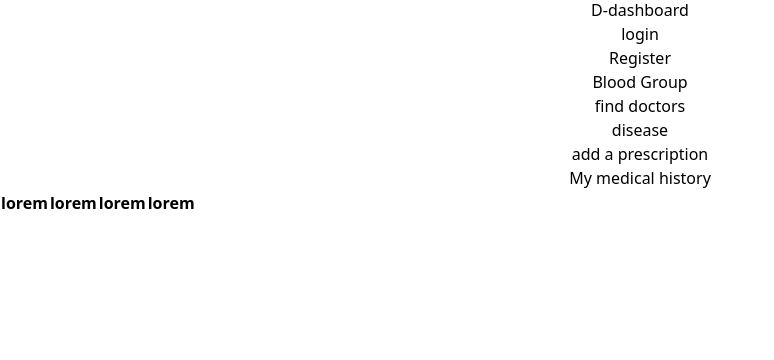
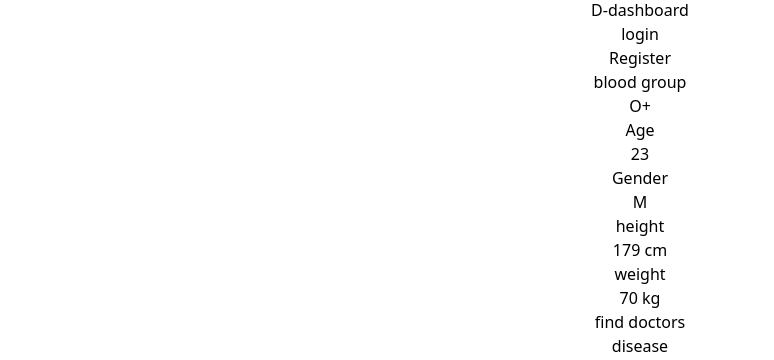
Before and after one commit to agarwalvivek29/recursive-innon8, a React (Vite) app in the folder Prasun/: page /Pdashboard in a window 1280 px wide. Shown: the part 398-758 px from the top of the page, without its empty margins (0-774 px from the left). Built offline with nearby package versions, Linux system fonts and the light colour scheme.

Commit message:
added patient dashboard

```diff
--- a/Prasun/src/components/Btn.jsx
+++ b/Prasun/src/components/Btn.jsx
@@ -2,7 +2,7 @@ import React from 'react'
 
 function Btn(props) {
   return (
-    <div className=' w-96 rounded-md m-12 p-10 text-2xl shadow-xl hover:shadow-2xl cursor-pointer'>{props.label}</div>
+    <div className=' w-72 rounded-md m-6 p-6 text-2xl shadow-xl hover:shadow-2xl cursor-pointer'>{props.label}</div>
   )
 }
 
--- a/Prasun/src/pages/Pdashboard.jsx
+++ b/Prasun/src/pages/Pdashboard.jsx
@@ -6,8 +6,31 @@ function Pdashboard() {
   return (
     <>
     <Header />
+    <div className='flex justify-between'>
+      <div className='bg-slate-300 w-36 rounded-md shadow-lg'>
+        <h2>blood group</h2>
+         <p className='bg-slate-200'>O+</p>
+        </div>
+      <div className='bg-slate-300 w-36 rounded-md shadow-lg'>
+        <h2>Age</h2>
+        <p  className='bg-slate-200'>23</p>
+        </div>
+      <div className='bg-slate-300 w-36 rounded-md shadow-lg'>
+        <h2>Gender</h2>
+        <p  className='bg-slate-200'>M</p>
+        </div>
+      <div className='bg-slate-300 w-36 rounded-md shadow-lg'>
+        <h2>height</h2>
+        <p  className='bg-slate-200'>179 cm</p>
+        </div>
+      <div className='bg-slate-300 w-36 rounded-md shadow-lg'>
+        <h2>weight</h2>
+        <p  className='bg-slate-200'>70 kg</p>
+        </div>
+
+    </div>
     <div className='flex flex-wrap'>
-      <div><Btn label='Blood Group'/></div>
+
       <div><Btn label='find doctors'/></div>
       <div><Btn label='disease'/></div>
       <div><Btn label='add a prescription'/></div>
```
